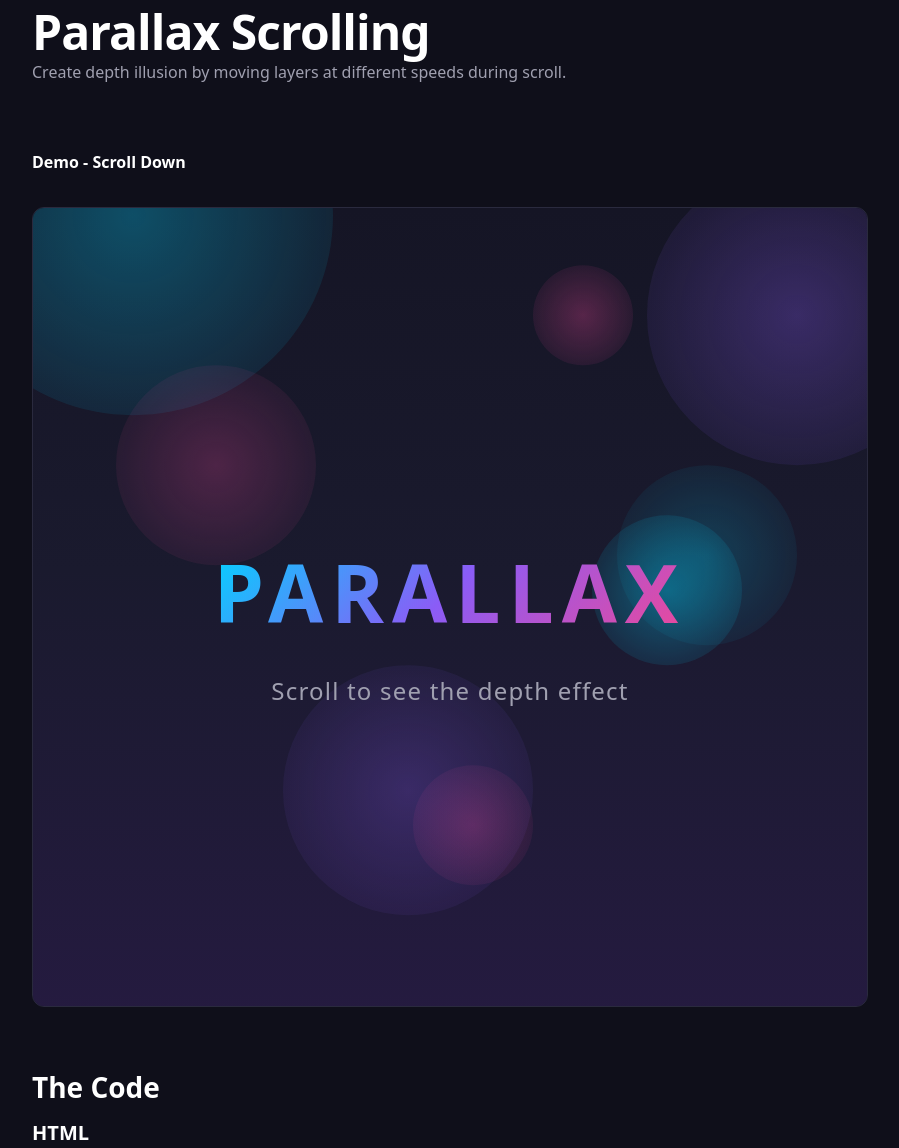
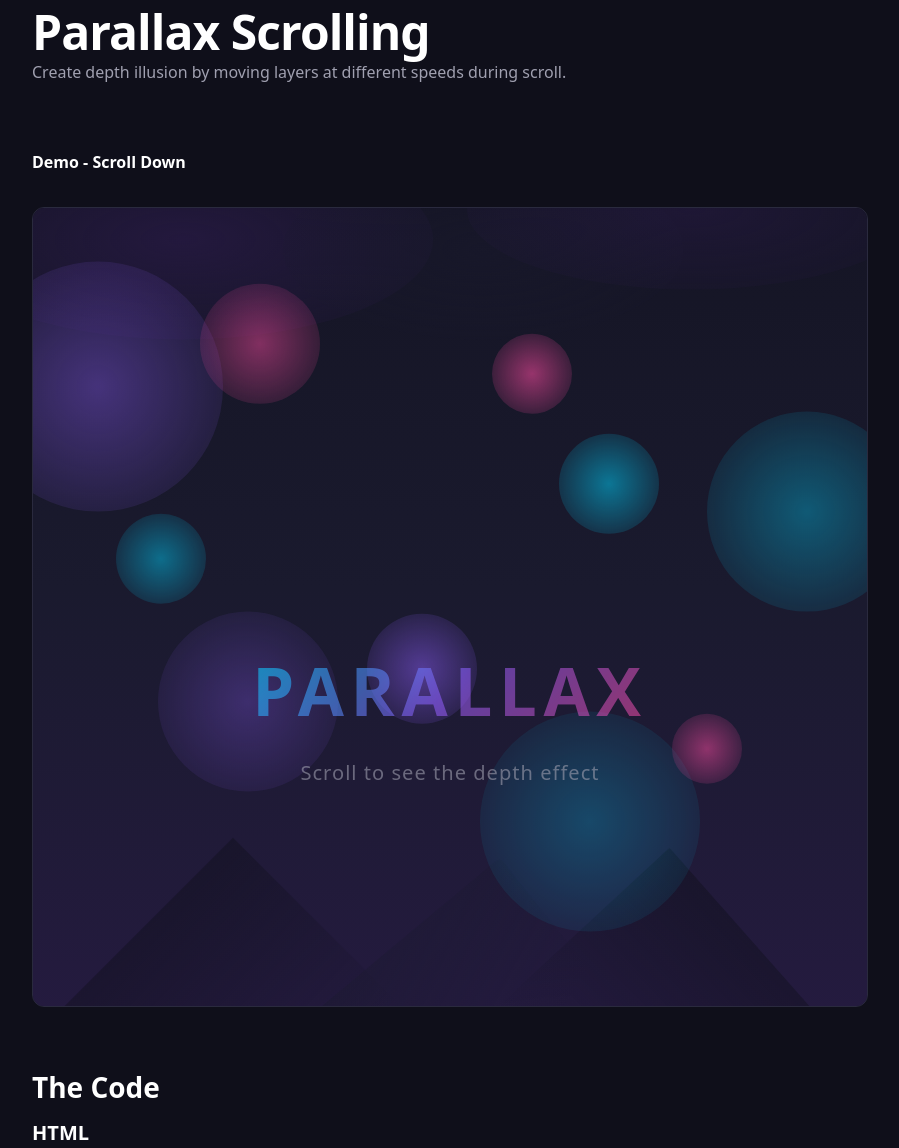
Before and after one commit to eurythmia-interactive/gsap-js-animation-mastery, a website built with Vite: page part-2/src/lessons/lesson-05.html in a window 1280 px wide. Shown: the part 296-1444 px from the top of the page, without its empty margins (190-1089 px from the left). Built offline with nearby package versions, Linux system fonts and the light colour scheme.

Commit message:
Enhance Lesson 5 - Multi-layer parallax with clouds, mountains, and scale effect
- 4 distinct parallax layers with different movement speeds:
  - Layer 0 (distant): Clouds at top, mountains at bottom - moves -100px (slowest)
  - Layer 1 (mid): Medium purple/cyan shapes - moves -250px
  - Layer 2 (close): Smaller bright circles - moves -400px (fastest)
  - Layer 3 (text): PARALLAX title - moves +200px + scales from 0.8 to 1.0

- Clouds: Large soft ellipses at top of distant layer
- Mountains: Angular shapes with clip-path at bottom of distant layer
- Text: Starts scaled down (0.8) and faded (0.5), ends full size and opaque
- Each layer has different scrub value for clear depth perception

```diff
--- a/part-2/src/lessons/lesson-05.html
+++ b/part-2/src/lessons/lesson-05.html
@@ -33,16 +33,38 @@
         </div>
         <div class="demo-container" id="demo" style="height: 800px; padding: 0; overflow: hidden; background: linear-gradient(180deg, #0f0f1a 0%, #1a1a2e 100%);">
           <div class="parallax-bg"></div>
-          <div class="parallax-shapes">
-            <div class="parallax-shape" style="width: 400px; height: 400px; top: -100px; left: -100px; background: radial-gradient(circle, rgba(0,212,255,0.3), transparent);"></div>
-            <div class="parallax-shape" style="width: 300px; height: 300px; top: 50px; right: -80px; background: radial-gradient(circle, rgba(139,92,246,0.3), transparent);"></div>
-            <div class="parallax-shape" style="width: 200px; height: 200px; top: 250px; left: 10%; background: radial-gradient(circle, rgba(236,72,153,0.25), transparent);"></div>
-            <div class="parallax-shape" style="width: 150px; height: 150px; top: 400px; right: 15%; background: radial-gradient(circle, rgba(0,212,255,0.35), transparent);"></div>
-            <div class="parallax-shape" style="width: 250px; height: 250px; top: 550px; left: 30%; background: radial-gradient(circle, rgba(139,92,246,0.25), transparent);"></div>
-            <div class="parallax-shape" style="width: 100px; height: 100px; top: 150px; left: 60%; background: radial-gradient(circle, rgba(236,72,153,0.3), transparent);"></div>
-            <div class="parallax-shape" style="width: 180px; height: 180px; top: 350px; left: 70%; background: radial-gradient(circle, rgba(0,212,255,0.2), transparent);"></div>
-            <div class="parallax-shape" style="width: 120px; height: 120px; top: 650px; right: 40%; background: radial-gradient(circle, rgba(236,72,153,0.25), transparent);"></div>
+
+          <!-- Layer 0: Distant - Clouds at top, Mountains at bottom -->
+          <div class="parallax-layer parallax-layer--distant">
+            <!-- Clouds (top) -->
+            <div class="parallax-shape" style="width: 500px; height: 200px; top: -50px; left: -100px; background: radial-gradient(ellipse, rgba(45,27,78,0.6), transparent);"></div>
+            <div class="parallax-shape" style="width: 400px; height: 180px; top: -30px; left: 30%; background: radial-gradient(ellipse, rgba(26,26,46,0.5), transparent);"></div>
+            <div class="parallax-shape" style="width: 450px; height: 160px; top: -60px; right: -50px; background: radial-gradient(ellipse, rgba(45,27,78,0.4), transparent);"></div>
+            <!-- Mountains (bottom) -->
+            <div class="parallax-shape" style="width: 600px; height: 300px; bottom: -150px; left: -100px; background: linear-gradient(135deg, rgba(15,15,26,0.8) 0%, transparent 70%); clip-path: polygon(0% 100%, 50% 0%, 100% 100%);"></div>
+            <div class="parallax-shape" style="width: 500px; height: 250px; bottom: -120px; left: 20%; background: linear-gradient(120deg, rgba(26,26,46,0.7) 0%, transparent 70%); clip-path: polygon(0% 100%, 60% 0%, 100% 100%);"></div>
+            <div class="parallax-shape" style="width: 550px; height: 280px; bottom: -140px; right: -50px; background: linear-gradient(225deg, rgba(15,15,26,0.75) 0%, transparent 70%); clip-path: polygon(0% 100%, 55% 0%, 100% 100%);"></div>
           </div>
+
+          <!-- Layer 1: Mid - Medium shapes -->
+          <div class="parallax-layer parallax-layer--mid">
+            <div class="parallax-shape" style="width: 250px; height: 250px; top: 100px; left: -60px; background: radial-gradient(circle, rgba(139,92,246,0.4), transparent);"></div>
+            <div class="parallax-shape" style="width: 200px; height: 200px; top: 250px; right: -40px; background: radial-gradient(circle, rgba(0,212,255,0.35), transparent);"></div>
+            <div class="parallax-shape" style="width: 180px; height: 180px; top: 450px; left: 15%; background: radial-gradient(circle, rgba(139,92,246,0.3), transparent);"></div>
+            <div class="parallax-shape" style="width: 220px; height: 220px; top: 550px; right: 20%; background: radial-gradient(circle, rgba(0,212,255,0.25), transparent);"></div>
+          </div>
+
+          <!-- Layer 2: Close - Smaller, faster circles -->
+          <div class="parallax-layer parallax-layer--close">
+            <div class="parallax-shape" style="width: 120px; height: 120px; top: 150px; left: 20%; background: radial-gradient(circle, rgba(236,72,153,0.5), transparent);"></div>
+            <div class="parallax-shape" style="width: 100px; height: 100px; top: 300px; right: 25%; background: radial-gradient(circle, rgba(0,212,255,0.5), transparent);"></div>
+            <div class="parallax-shape" style="width: 80px; height: 80px; top: 200px; left: 55%; background: radial-gradient(circle, rgba(236,72,153,0.6), transparent);"></div>
+            <div class="parallax-shape" style="width: 110px; height: 110px; top: 480px; left: 40%; background: radial-gradient(circle, rgba(139,92,246,0.5), transparent);"></div>
+            <div class="parallax-shape" style="width: 90px; height: 90px; top: 380px; left: 10%; background: radial-gradient(circle, rgba(0,212,255,0.45), transparent);"></div>
+            <div class="parallax-shape" style="width: 70px; height: 70px; top: 580px; right: 15%; background: radial-gradient(circle, rgba(236,72,153,0.55), transparent);"></div>
+          </div>
+
+          <!-- Layer 3: Text - Closest, moves opposite -->
           <div class="parallax-content">
             <h2 style="font-size: 5rem; font-weight: 900; background: linear-gradient(135deg, #00d4ff 0%, #8b5cf6 50%, #ec4899 100%); -webkit-background-clip: text; -webkit-text-fill-color: transparent; letter-spacing: 0.1em;">PARALLAX</h2>
             <p style="font-size: 1.5rem; color: #a0a0b0; margin-top: 1rem; letter-spacing: 0.05em;">Scroll to see the depth effect</p>
--- a/part-2/src/lessons/lesson-05.js
+++ b/part-2/src/lessons/lesson-05.js
@@ -3,8 +3,33 @@ import { ScrollTrigger } from 'gsap/ScrollTrigger';
 
 gsap.registerPlugin(ScrollTrigger);
 
+// Layer 0: Distant - barely moves (slowest)
 gsap.to('.parallax-bg', {
-  y: -200,
+  y: -100,
+  ease: 'none',
+  scrollTrigger: {
+    trigger: '#demo',
+    start: 'top bottom',
+    end: 'bottom top',
+    scrub: 3
+  }
+});
+
+// Layer 0: Distant elements - barely moves
+gsap.to('.parallax-layer--distant', {
+  y: -100,
+  ease: 'none',
+  scrollTrigger: {
+    trigger: '#demo',
+    start: 'top bottom',
+    end: 'bottom top',
+    scrub: 3
+  }
+});
+
+// Layer 1: Mid - slow movement
+gsap.to('.parallax-layer--mid', {
+  y: -250,
   ease: 'none',
   scrollTrigger: {
     trigger: '#demo',
@@ -14,8 +39,9 @@ gsap.to('.parallax-bg', {
   }
 });
 
-gsap.to('.parallax-shapes', {
-  y: -500,
+// Layer 2: Close - faster movement
+gsap.to('.parallax-layer--close', {
+  y: -400,
   ease: 'none',
   scrollTrigger: {
     trigger: '#demo',
@@ -25,13 +51,19 @@ gsap.to('.parallax-shapes', {
   }
 });
 
-gsap.to('.parallax-content', {
-  y: 150,
-  ease: 'none',
-  scrollTrigger: {
-    trigger: '#demo',
-    start: 'top bottom',
-    end: 'bottom top',
-    scrub: 2
+// Layer 3: Text - moves opposite direction + scales up
+gsap.fromTo('.parallax-content',
+  { y: 100, scale: 0.8, opacity: 0.5 },
+  {
+    y: 200,
+    scale: 1,
+    opacity: 1,
+    ease: 'none',
+    scrollTrigger: {
+      trigger: '#demo',
+      start: 'top bottom',
+      end: 'bottom top',
+      scrub: 1
+    }
   }
-});
+);
--- a/part-2/src/style.css
+++ b/part-2/src/style.css
@@ -877,6 +877,25 @@ property { color: #f07178; }
   align-items: center;
   justify-content: center;
   z-index: 10;
+  transform-origin: center center;
+}
+
+.parallax-layer {
+  position: absolute;
+  width: 100%;
+  height: 100%;
+}
+
+.parallax-layer--distant {
+  z-index: 1;
+}
+
+.parallax-layer--mid {
+  z-index: 2;
+}
+
+.parallax-layer--close {
+  z-index: 3;
 }
 
 .parallax-mid {
```
